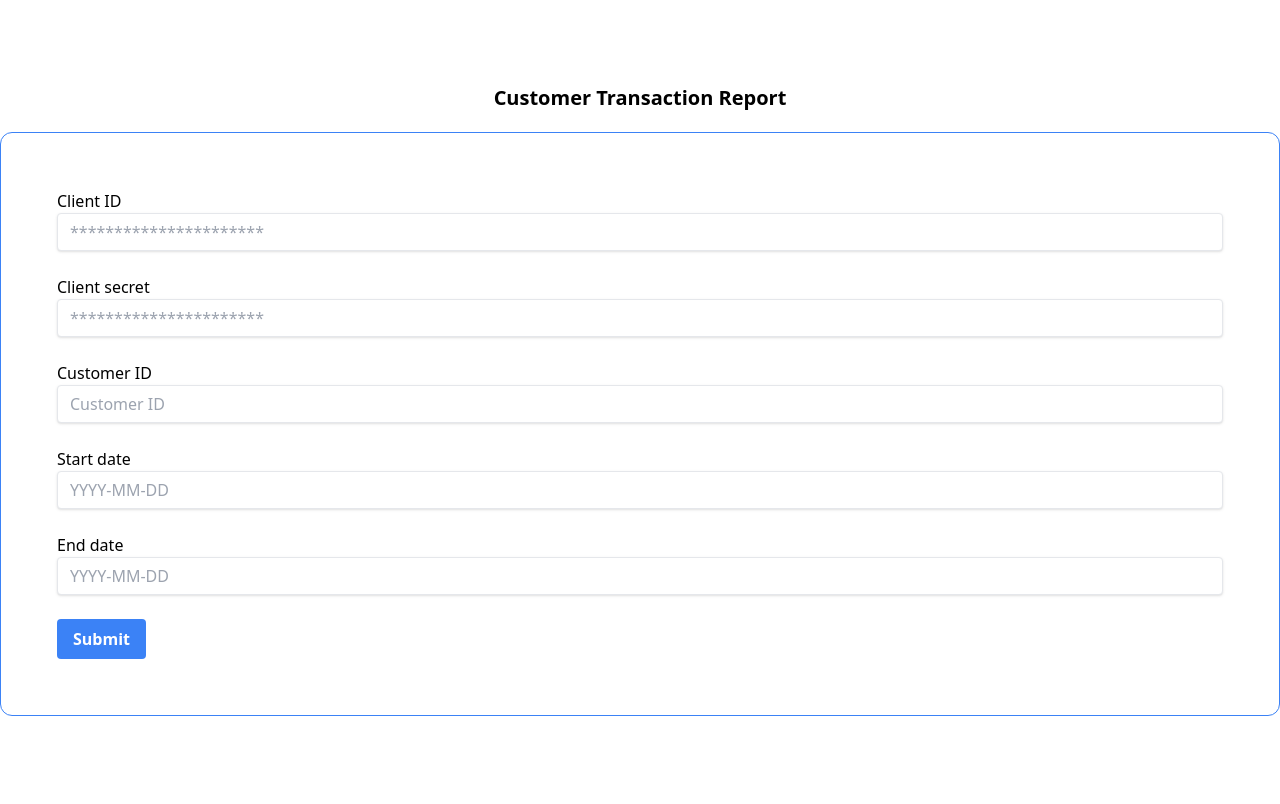
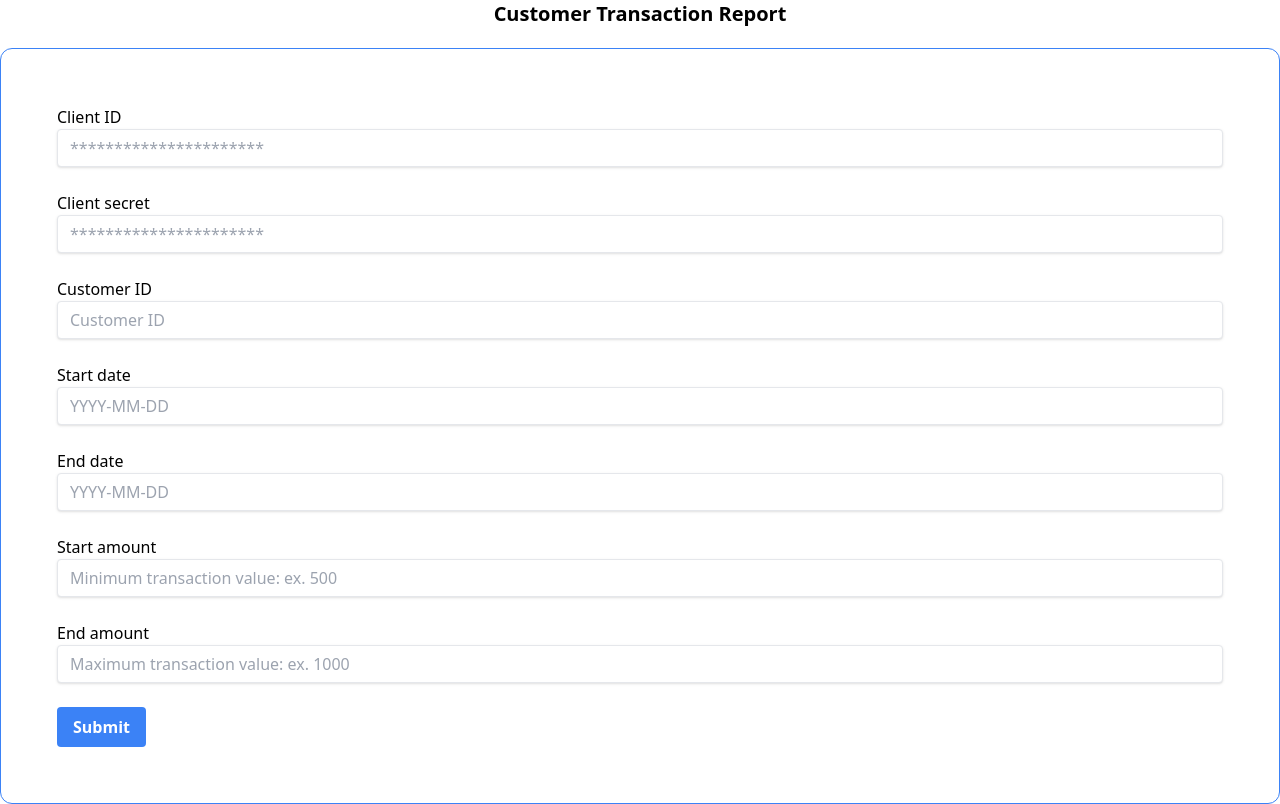
Before and after one commit to Dwolla/transactions-csv-export-app, a React (Create React App) app in the folder client/: page / in a window 1280 px wide. Built offline with nearby package versions, Linux system fonts and the light colour scheme.

Commit message:
Further styling

```diff
--- a/client/src/App.js
+++ b/client/src/App.js
@@ -7,6 +7,8 @@ const App = () => {
   const [customerId, setCustomerId] = useState('');
   const [startDate, setStartDate] = useState('');
   const [endDate, setEndDate] = useState('');
+  const [startAmount, setStartAmount] = useState('');
+  const [endAmount, setEndAmount] = useState('');
   const [csv, setCsv] = useState('');
   const [error, setError] = useState('');
 
@@ -24,7 +26,9 @@ const App = () => {
       clientSecret,
       customerId,
       startDate,
-      endDate
+      endDate,
+      startAmount,
+      endAmount
     };
 
     // dynamically add params to request body
@@ -119,6 +123,24 @@ const App = () => {
                 onChange={e => setEndDate(e.target.value)}
                 className='shadow appearance-none border rounded w-full py-2 px-3 text-gray-700 leading-tight focus:outline-1 focus:shadow-outline mb-6'
               />
+              <label htmlFor='startAmount'>Start amount</label>
+              <input
+                type='text'
+                placeholder='Minimum transaction value: ex. 500'
+                id='startAmount'
+                value={startAmount}
+                onChange={e => setStartAmount(e.target.value)}
+                className='shadow appearance-none border rounded w-full py-2 px-3 text-gray-700 leading-tight focus:outline-1 focus:shadow-outline mb-6'
+              />
+              <label htmlFor='endAmount'>End amount</label>
+              <input
+                type='text'
+                placeholder='Maximum transaction value: ex. 1000'
+                id='endAmount'
+                value={endAmount}
+                onChange={e => setEndAmount(e.target.value)}
+                className='shadow appearance-none border rounded w-full py-2 px-3 text-gray-700 leading-tight focus:outline-1 focus:shadow-outline mb-6'
+              />
               <button
                 type='submit'
                 className='bg-blue-500 hover:bg-blue-700 text-white font-bold py-2 px-4 rounded focus:outline-none focus:shadow-outline'
```
